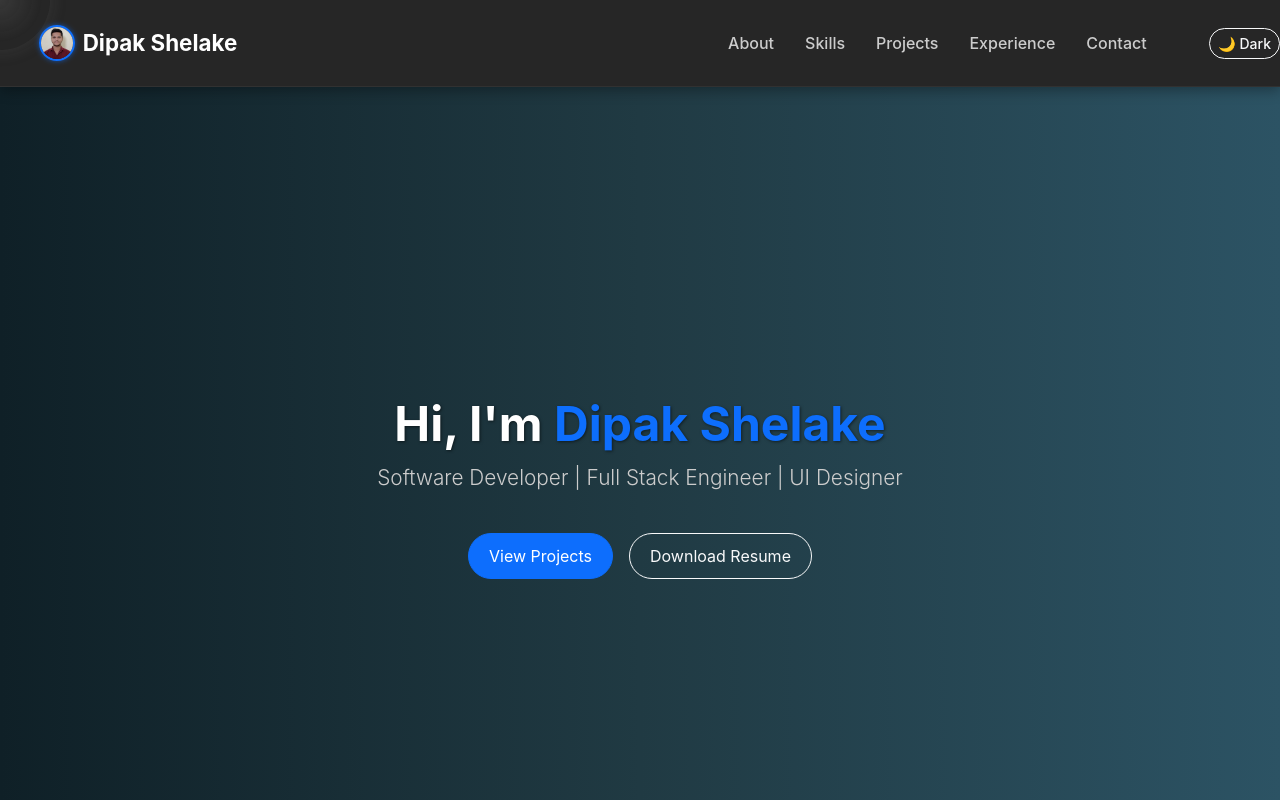
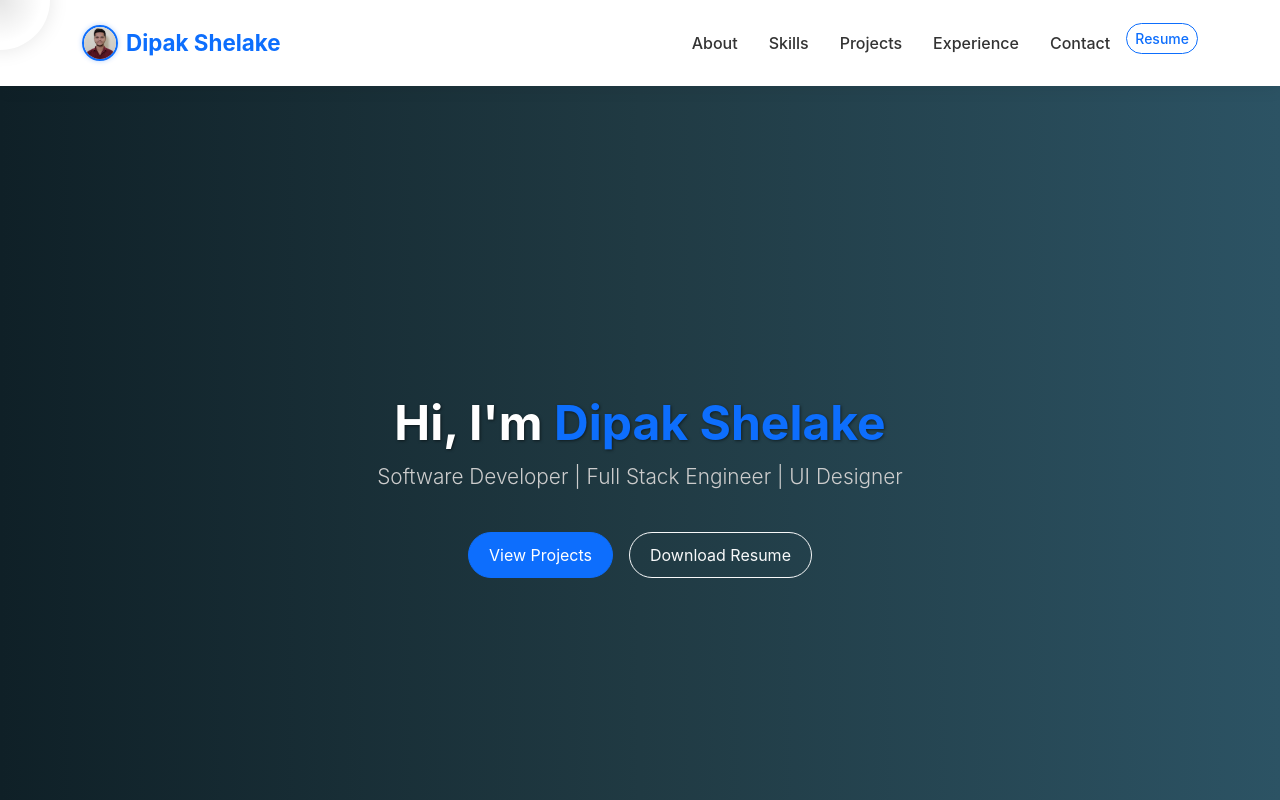
Before and after one commit to dipalitathe/Portfolio, a React (Create React App) app: page / in a window 1280 px wide. Shown: the top 800 px of the page. Built offline with nearby package versions, Linux system fonts and the light colour scheme.

Commit message:
Update Nav

```diff
--- a/src/Navigation/Navbar.css
+++ b/src/Navigation/Navbar.css
@@ -1,22 +1,25 @@
+/* ✅ Light Navbar */
 .custom-navbar {
-  background: rgba(0, 0, 0, 0.85);
-  backdrop-filter: blur(10px);
-  border-bottom: 1px solid rgba(255, 255, 255, 0.05);
-  box-shadow: 0 4px 12px rgba(0, 0, 0, 0.3);
+  background: #ffffff;
+  padding: 20px 0;
   transition: all 0.3s ease;
-  padding: 20px 0;
-  z-index: 1000;
+  box-shadow: 0 4px 16px rgba(0, 0, 0, 0.06);
+  z-index: 999;
 }
 
 .navbar-scrolled {
   padding: 10px 0;
-  background: rgba(0, 0, 0, 0.95);
-  box-shadow: 0 2px 8px rgba(0, 0, 0, 0.2);
+  box-shadow: 0 2px 10px rgba(0, 0, 0, 0.1);
 }
 
 .custom-navbar .navbar-brand {
   font-size: 1.4rem;
-  color: #fff;
+  color: #0d6efd;
+  font-weight: bold;
+}
+
+.custom-navbar .navbar-brand:hover {
+  color: #084298;
 }
 
 .logo-img {
@@ -25,17 +28,25 @@
   border-radius: 50%;
   object-fit: cover;
   border: 2px solid #0d6efd;
-  box-shadow: 0 0 5px rgba(13, 110, 253, 0.6);
+  box-shadow: 0 0 5px rgba(13, 110, 253, 0.3);
 }
 
 .custom-navbar .nav-link {
-  color: #ccc;
+  color: #333;
   margin-left: 15px;
   font-weight: 500;
   transition: color 0.3s, transform 0.3s;
 }
 
 .custom-navbar .nav-link:hover {
-  color: #fff;
+  color: #0d6efd;
   transform: translateY(-2px);
 }
+
+.navbar-toggler {
+  border: none;
+}
+
+.navbar-toggler:focus {
+  box-shadow: none;
+}
--- a/src/Navigation/Navbar.js
+++ b/src/Navigation/Navbar.js
@@ -1,9 +1,10 @@
+// ✅ src/Navigation/Navbar.js
 import React, { useEffect, useState } from 'react';
 import './Navbar.css';
 import 'bootstrap/dist/css/bootstrap.min.css';
 import profileImage from '../Images/profile.jpg';
 
-const Navbar = ({ darkMode, setDarkMode }) => {
+const Navbar = () => {
   const [scrolled, setScrolled] = useState(false);
 
   useEffect(() => {
@@ -31,18 +32,20 @@ const Navbar = ({ darkMode, setDarkMode }) => {
                 <a className="nav-link" href={`#${section.toLowerCase()}`}>{section}</a>
               </li>
             ))}
+            <li className="nav-item ms-2">
+              <a
+                href="https://drive.google.com/file/d/1bTqShviKD9EtBZXvNEQOMWkf3pXirktV/view?usp=sharing"
+                className="btn btn-outline-primary btn-sm rounded-pill"
+                target="_blank"
+                rel="noreferrer"
+              >
+                Resume
+              </a>
+            </li>
           </ul>
         </div>
       </div>
-      <button
-        className="btn btn-sm btn-outline-light ms-3 rounded-pill"
-        onClick={() => setDarkMode(!darkMode)}
-      >
-        {darkMode ? '☀ Light' : '🌙 Dark'}
-      </button>
-          </nav>
-
-
+    </nav>
   );
 };
 
```
